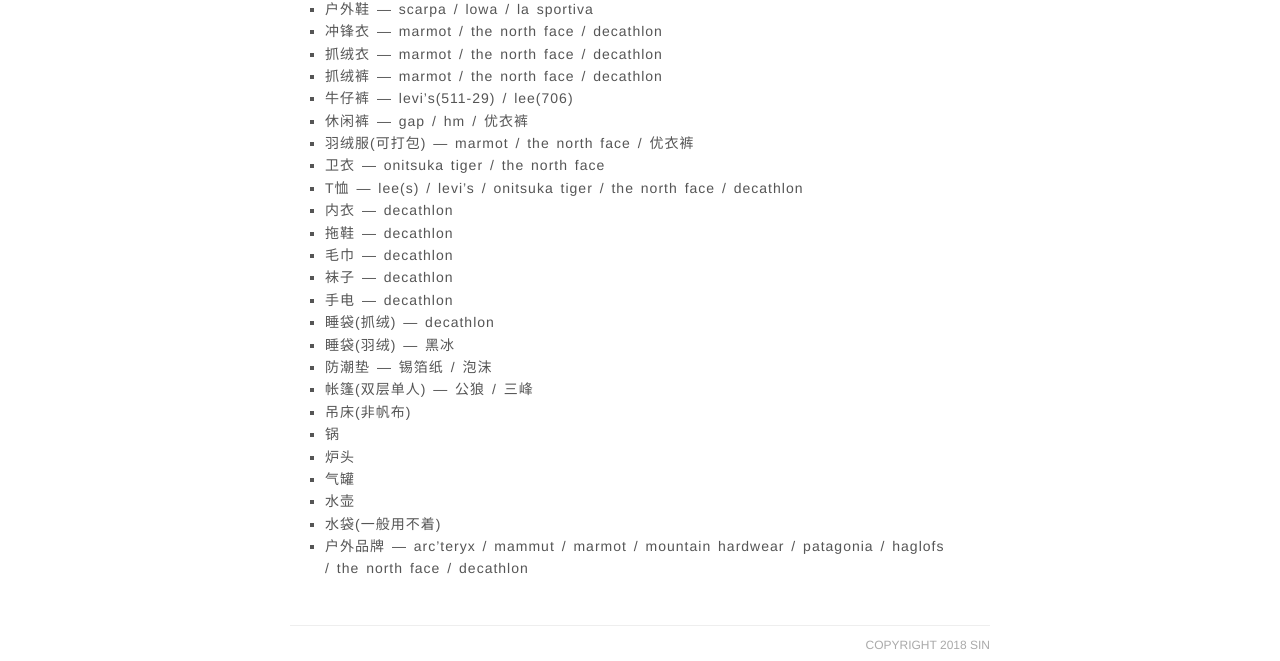
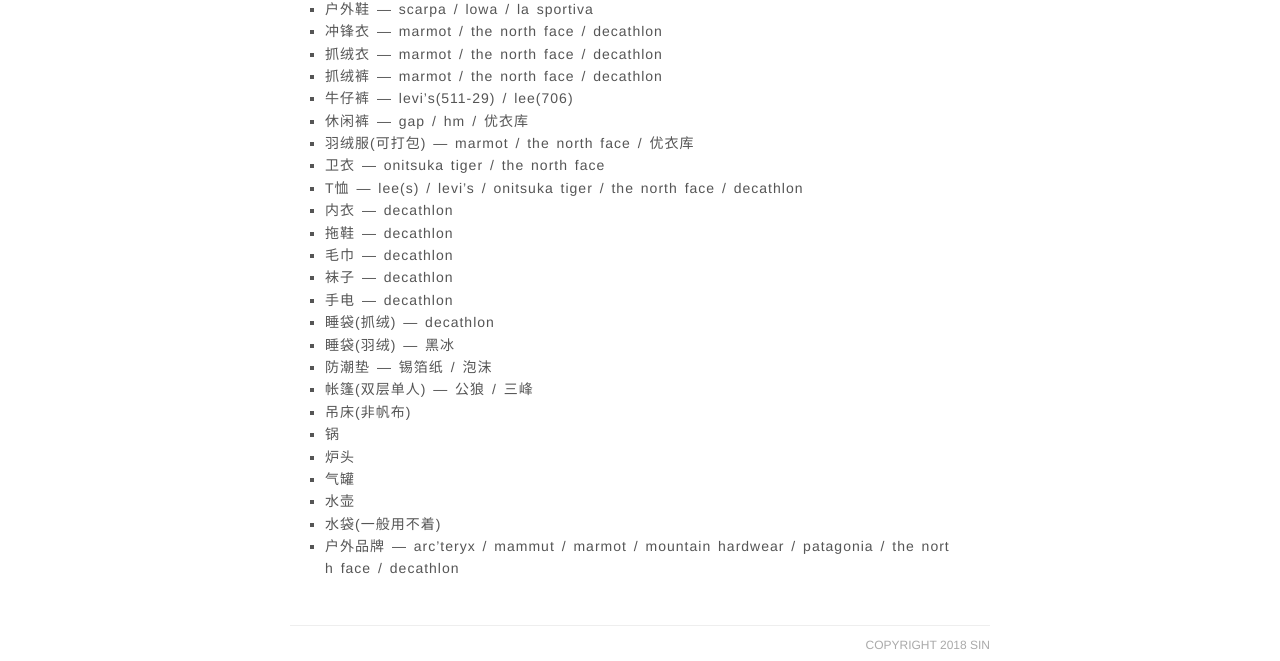
Before and after one commit to 12ff806/12ff806.github.io, a Jekyll site: the page built from tree/travel.md, in a window 1280 px wide. Shown: the part 1252-1913 px from the top of the page. Built offline with Jekyll 4.4.1, drawn with Linux system fonts in a browser that asks for light colours; comment, search, counter and statistics services are not loaded.

Commit message:
tree update

```diff
--- a/tree/travel.md
+++ b/tree/travel.md
@@ -62,8 +62,8 @@
 * 抓绒衣 --- marmot / the north face / decathlon
 * 抓绒裤 --- marmot / the north face / decathlon
 * 牛仔裤 --- levi's(511-29) / lee(706)
-* 休闲裤 --- gap / hm / 优衣裤
-* 羽绒服(可打包) --- marmot / the north face / 优衣裤
+* 休闲裤 --- gap / hm / 优衣库
+* 羽绒服(可打包) --- marmot / the north face / 优衣库
 * 卫衣 --- onitsuka tiger / the north face
 * T恤 --- lee(s) / levi's / onitsuka tiger / the north face / decathlon
 * 内衣 --- decathlon
@@ -81,4 +81,4 @@
 * 气罐
 * 水壶
 * 水袋(一般用不着)
-* 户外品牌 --- arc'teryx / mammut / marmot / mountain hardwear / patagonia / haglofs / the north face / decathlon
+* 户外品牌 --- arc'teryx / mammut / marmot / mountain hardwear / patagonia / the north face / decathlon
```
Also changed, not shown: tree/music.md (deleted, +0 -20 lines).
